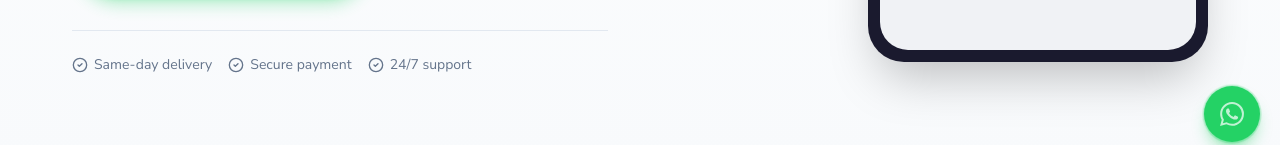
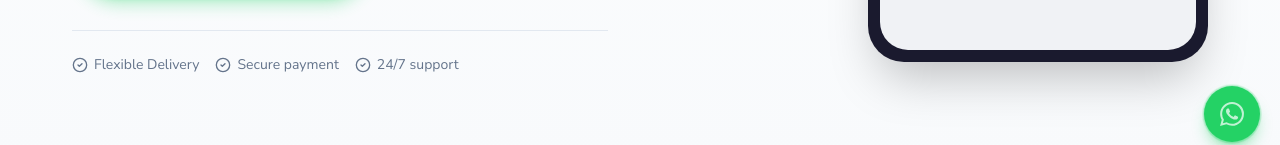
Before and after one commit to TerrenceMugabe/OrderGas, a React (Vite) app: page / in a window 1280 px wide. Shown: the part 638-783 px from the top of the page. Built offline with nearby package versions, Linux system fonts and the light colour scheme.

Commit message:
Update delivery feature text in App component

```diff
--- a/src/App.tsx
+++ b/src/App.tsx
@@ -304,7 +304,7 @@ const Hero = () => {
               className="flex flex-wrap items-center justify-center lg:justify-start gap-4 mt-8 pt-6 border-t border-[#e2e8f0]"
             >
               {[
-                { icon: <CheckCircle2 className="w-4 h-4" />, text: 'Same-day delivery' },
+                { icon: <CheckCircle2 className="w-4 h-4" />, text: 'Flexible Delivery' },
                 { icon: <CheckCircle2 className="w-4 h-4" />, text: 'Secure payment' },
                 { icon: <CheckCircle2 className="w-4 h-4" />, text: '24/7 support' },
               ].map((item, index) => (
```
